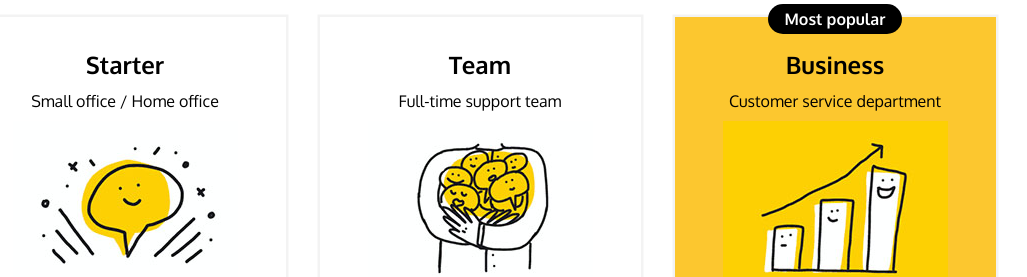
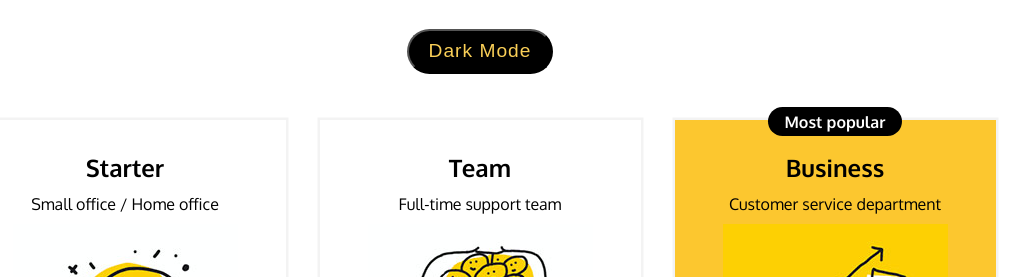
Before and after one commit to Jeelex/pricing-plan-D, a plain HTML site: page index.html in a window 1280 px wide. Shown: the top 277 px of the page, without its empty margins (160-1187 px from the left). Drawn offline with Linux system fonts and the light colour scheme.

Commit message:
created button for toggling dark mode

```diff
--- a/index.html
+++ b/index.html
@@ -11,6 +11,8 @@
 <!-- google fonts -->
   </head>
   <body>
+    <button id="dark-mode-btn">Dark Mode</button>
+
     <div class="container">
 
       <div class="option-container">
@@ -56,20 +58,6 @@
         </div>
       </div>
 
-      <!-- <div class="option-container">
-        <div class="option-title-div">
-          <h2 class="option-title">Business</h2>
-          <h4 class="option-subtitle">Customer service department</h4>
-        </div>
-        <img class="option-img" src="/images/Pricing-Plans--D--Team-02.jpg" alt="Team option image" />
-        <div class="option-price-div">
-          <h3 class="option-price-number"><sup>$</sup>50<sub>/mo</sub></h3>
-          <h4 class="option-price-text-below-first">per agent</h4>
-          <h4 class="option-price-text-below-second">billed annually</h4>
-          <h4 class="option-price-text">or <strong>$59</strong> month-to-month</h4>
-        </div>
-      </div> -->
-
       <div class="option-container">
         <div class="option-title-div">
           <h2 class="option-title">Enterprise</h2>
--- a/styles.css
+++ b/styles.css
@@ -116,6 +116,18 @@ sub {
   color: white;
 }
 
+#dark-mode-btn {
+  font-size: 1.2rem;
+  letter-spacing: 1px;
+  background-color: black;
+  color: #facf57;
+  padding: .5em 1em;
+  margin-top: 1.5em;
+  margin-bottom: 1.5em;
+  border-radius: 50px;
+}
+
+
 
 /* ? ///////////  Media Queries    */
 
```
